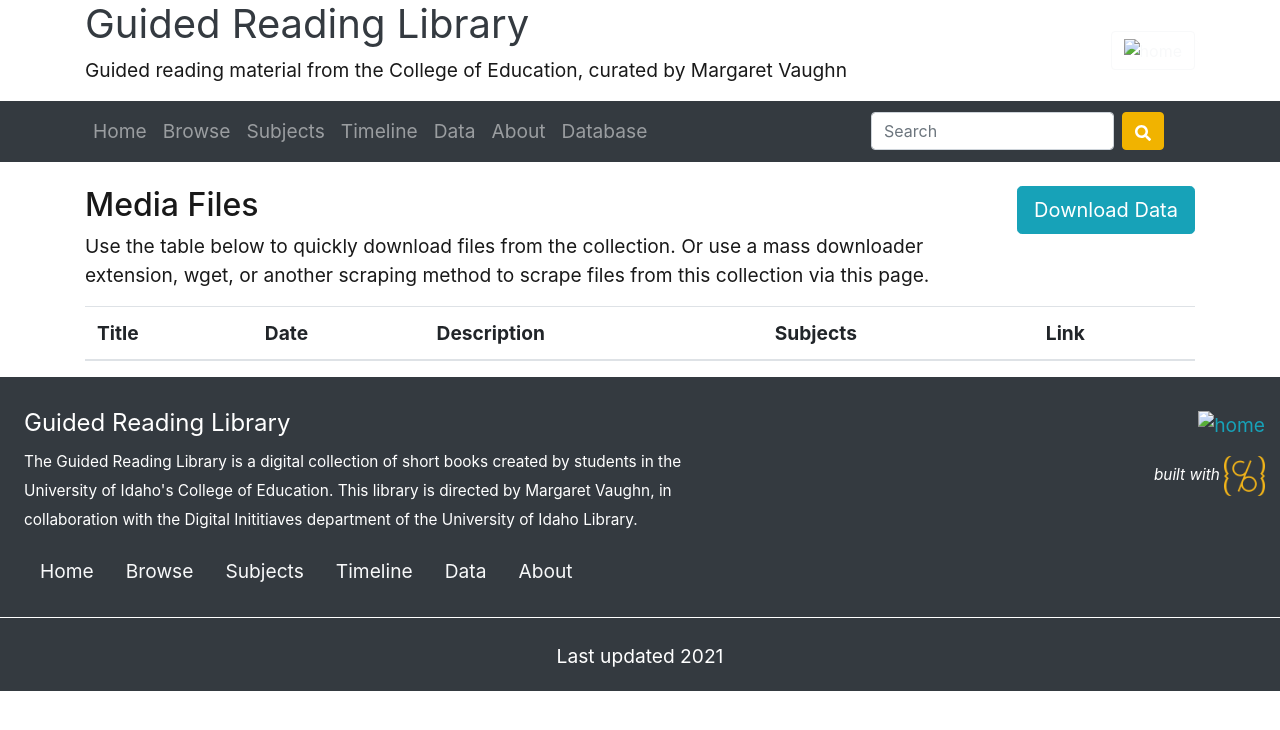
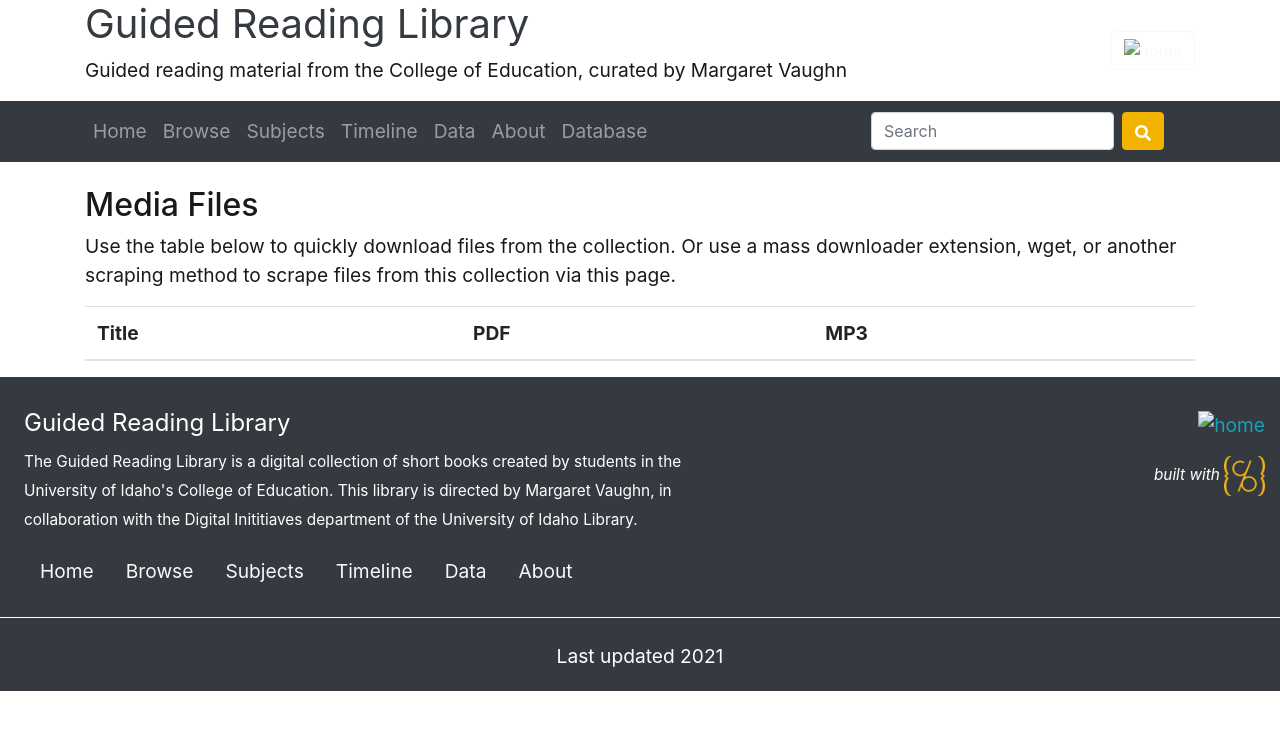
Before and after one commit to NikiJD/guidedreadingCB, a Jekyll site: the page built from pages/files.md, in a window 1280 px wide. Shown: the top 730 px of the page. Built offline with Jekyll 4.4.1, drawn with Linux system fonts in a browser that asks for light colours.

Commit message:
Update files.html

```diff
--- a/_layouts/files.html
+++ b/_layouts/files.html
@@ -1,8 +1,6 @@
 ---
 layout: page
 ---
-{% assign fields = site.data.config-table | map: 'display_name' %}
-{% include data-download-modal.html %}
 
 {{ content }}
 
@@ -10,10 +8,9 @@ layout: page
     <table id="item-table" class="table table-striped">
         <thead>
             <tr>
-                {% for f in fields %}
-                <th scope="col">{{ f }}</th>
-                {% endfor %}
-                <th>Link</th>
+                <th scope="col">Title</th>
+                <th>PDF</th>
+                <th>MP3</th>
             </tr>
         </thead>
     </table>
```
